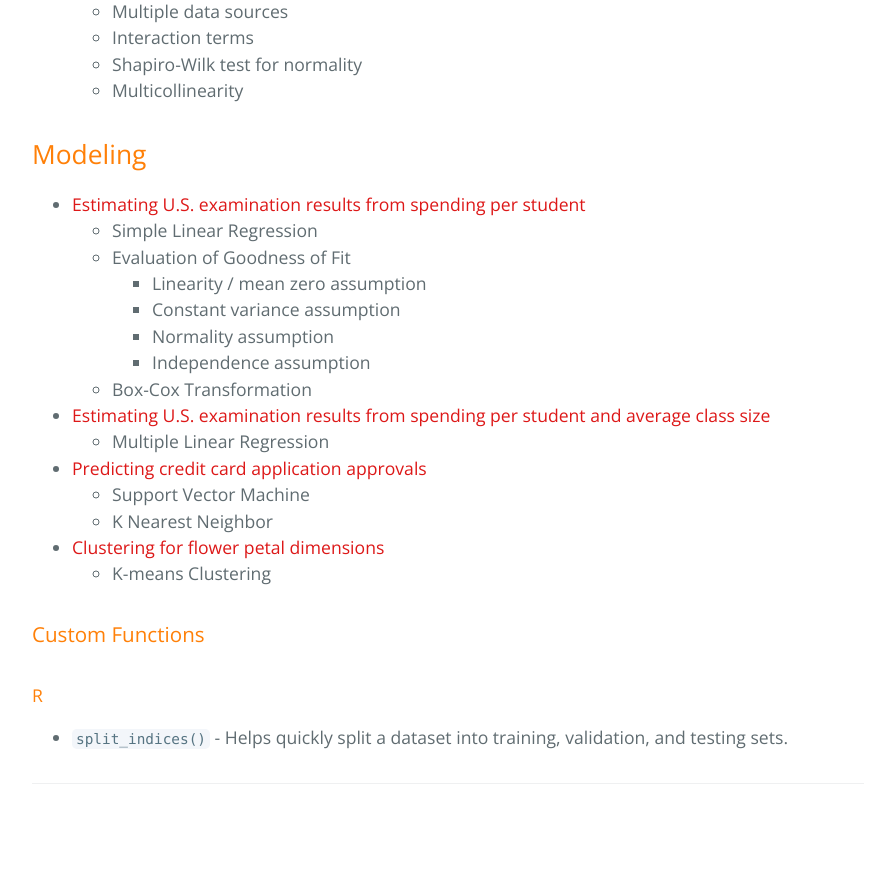
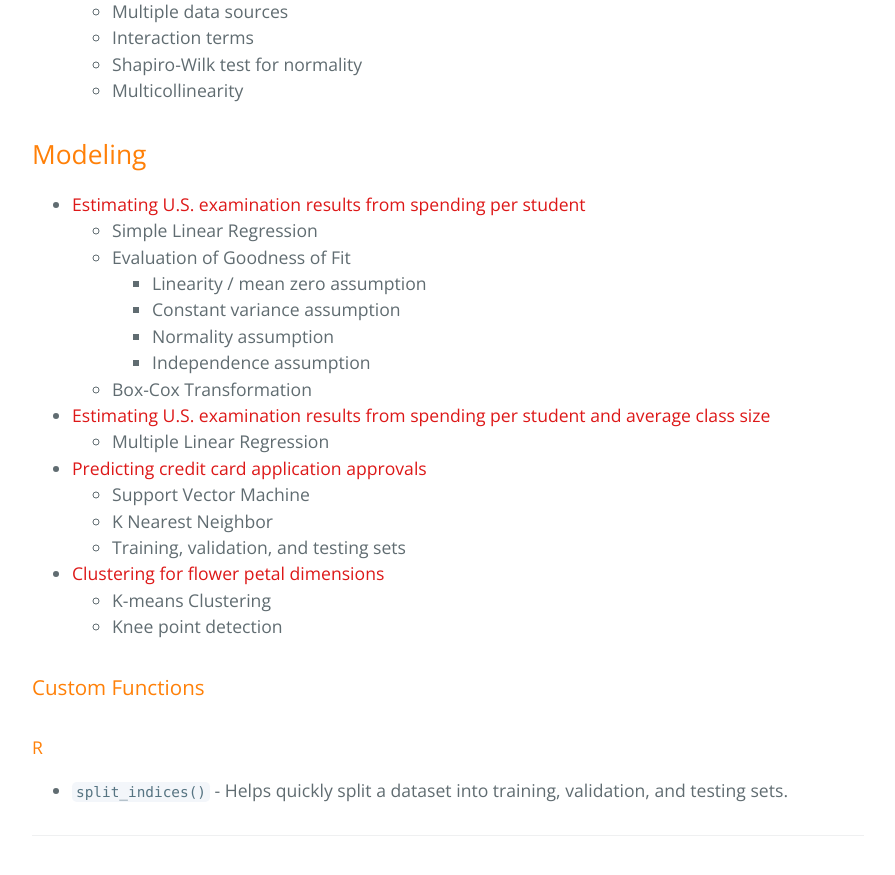
Before and after one commit to jmtritch/jmtritch.github.io, a Jekyll site: the page built from index.md, in a window 1280 px wide and 900 px high, scrolled down 1265 px. Shown: the top 875 px of the window, without its empty margins (192-1087 px from the left). Built offline with Jekyll 4.4.1, drawn with Linux system fonts in a browser that asks for light colours; our own code applies the rules of GitHub Pages for plain Markdown files; before the commit the page ends 2113 px from its top, so only the background shows below that.

Commit message:
Updated formatting

```diff
--- a/index.md
+++ b/index.md
@@ -47,8 +47,10 @@
 - [Predicting credit card application approvals](modeling/credit_card_apps)
     - Support Vector Machine
     - K Nearest Neighbor
+    - Training, validation, and testing sets
 - [Clustering for flower petal dimensions](modeling/iris)
     - K-means Clustering
+    - Knee point detection
 
 ### Custom Functions <a name="functions"></a>
 
```
